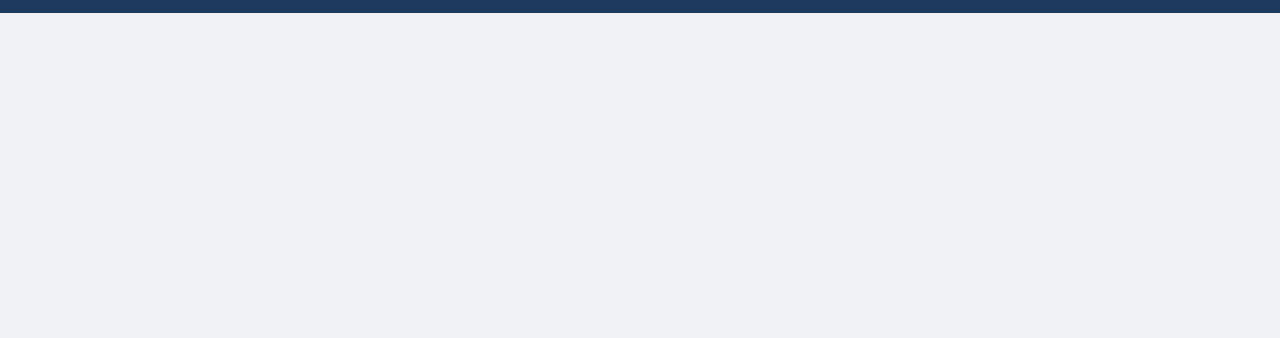
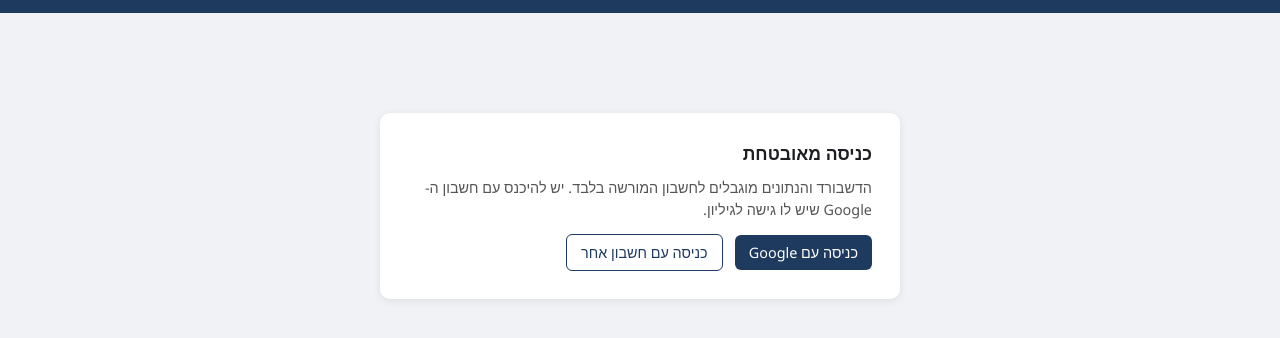
Before and after one commit to zivkesten/family-finance-dash, a plain HTML site: page index.html in a window 1280 px wide. Shown: the part 54-392 px from the top of the page. Drawn offline with nearby package versions, Linux system fonts and the light colour scheme.

Commit message:
Show sign-in gate immediately; silent token attempt in background

```diff
--- a/index.html
+++ b/index.html
@@ -504,7 +504,7 @@ document.getElementById('tbody').addEventListener('click', function(e) {
 document.getElementById('fChild').addEventListener('change', renderTable);
 document.getElementById('fStatus').addEventListener('change', renderTable);
 document.getElementById('fSource').addEventListener('change', renderTable);
-if (getSheetId()) { initAuth(true); }
+if (getSheetId()) { showAuth(); initAuth(true); }
 else { changeSheet(); }
 </script>
 </body>
```
